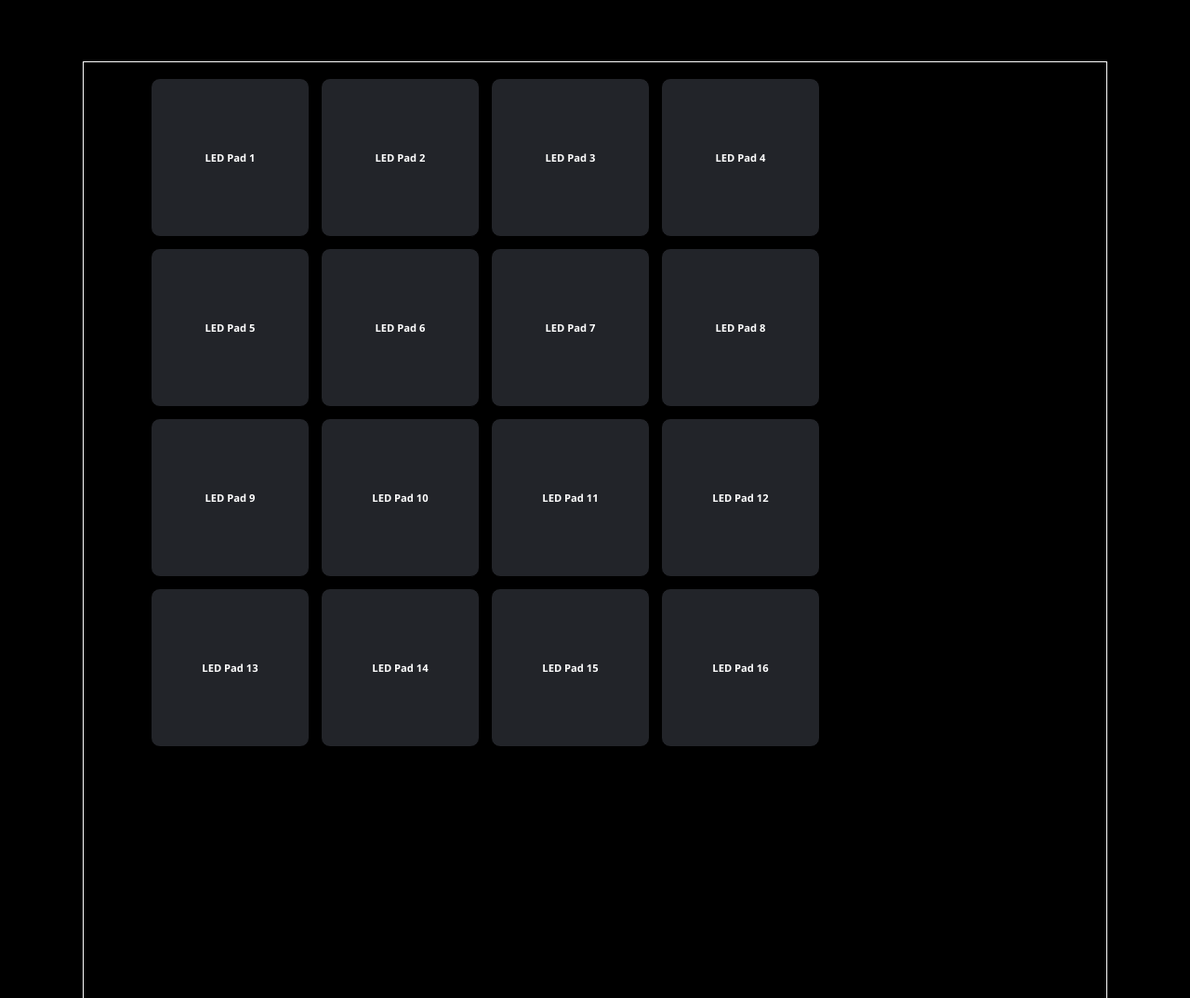
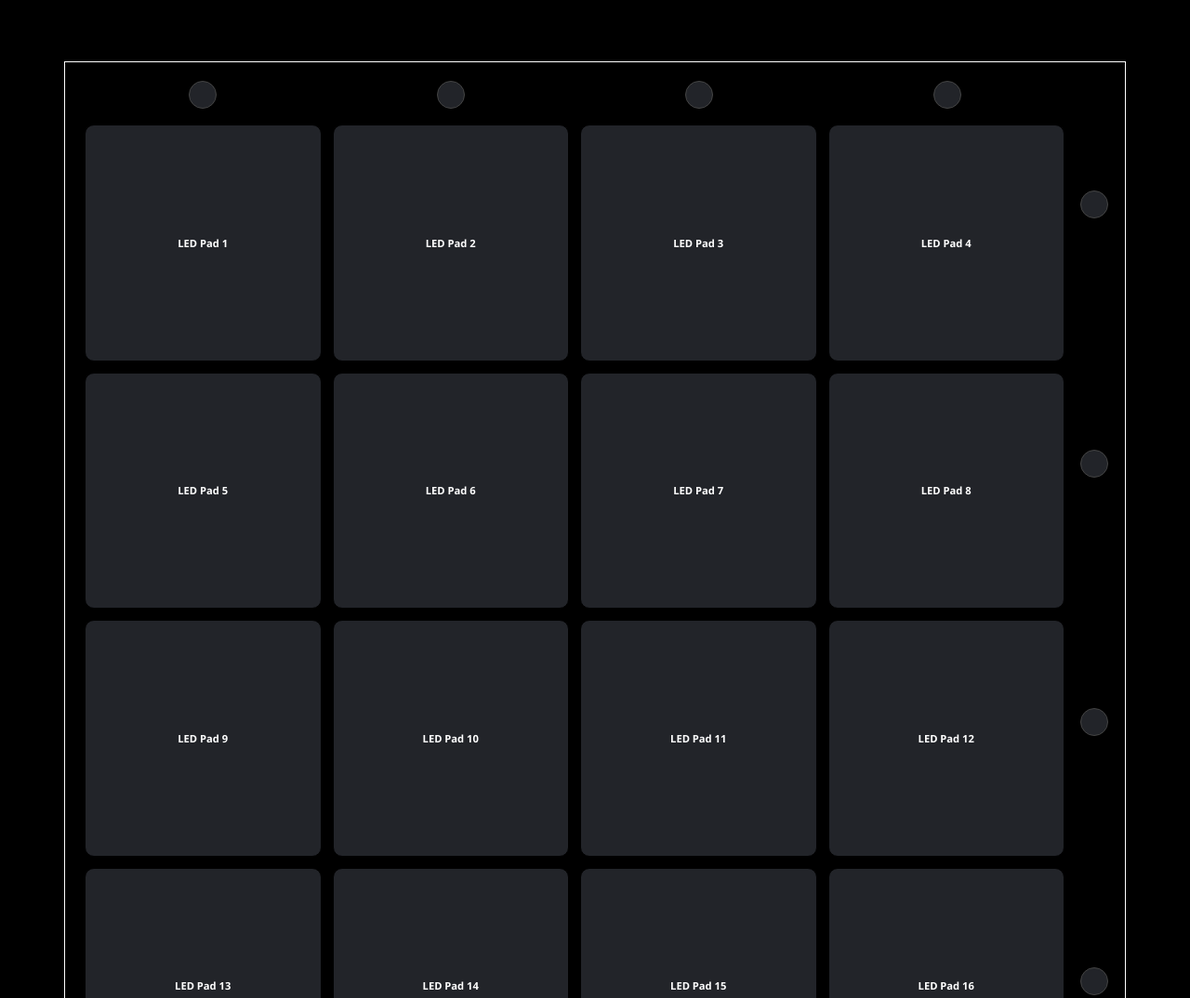
Before and after one commit to AparCode/aparfolio, a website: page index.html in a window 1280 px wide. Shown: the top 1074 px of the page at 93% size. Drawn offline with Linux system fonts and the light colour scheme.

Commit message:
fixed the design

```diff
--- a/index.html
+++ b/index.html
@@ -11,8 +11,16 @@
         <div class = "container-frame">
             <div class="container">
                 <div class="top-controls">
+                    <button class="button"></button>
+                    <button class="button"></button>
+                    <button class="button"></button>
+                    <button class="button"></button>
                 </div>
                 <div class="side-controls">
+                    <button class="button"></button>
+                    <button class="button"></button>
+                    <button class="button"></button>
+                    <button class="button"></button>
                 </div>
                 <div class="led-pads">
                     <div class="pad">
--- a/style.css
+++ b/style.css
@@ -40,18 +40,18 @@ h1{
 
 .container{
     width: clamp(360px, 92vw, 1100px);
-    max-height: 92vh;
     margin-inline: auto;
     display:grid;
-    min-height: 80vmin;
-    grid-template-columns: minmax(0, 1fr) 220px;
-    grid-template-rows: auto minmax(0, 1fr);
+    min-height: auto;
+    grid-template-columns: repeat(4, minmax(0, 1fr)) auto;
+    grid-template-rows: auto auto;
     grid-template-areas:
-    "top top"
-    "pads side";
+    "top top top top side"
+    "pads pads pads pads side";
     gap: 16px;
+    padding: 20px 20px 0 20px;
     border: 14px;
-    overflow: hidden;
+    overflow: auto;
 }
 
 .container > *{
@@ -65,7 +65,7 @@ h1{
     min-height: 0;
     display:grid;
     place-items: center;
-    padding:clamp(0.4rem, 0.9vmin, 0.9rem);
+    padding:clamp(1.2rem, 2.5vmin, 2rem);
     border: 1px solid black;
     border-radius: 10px;
     background-color: #222429;
@@ -74,22 +74,40 @@ h1{
 
 .top-controls {
     grid-area: top;
+    display: grid;
+    grid-template-columns: repeat(4, minmax(0, 1fr));
+    gap: 12px;
+    justify-items: center;
+    padding: 0;
+}
+
+.button{
+    width: clamp(30px, 3.5vmin, 60px);
+    height: clamp(30px, 3.5vmin, 60px);
+    aspect-ratio: 1/1;
+    border-radius: 50%;
+    background-color: #222429;
+    border: 1px solid #444;
+    cursor: pointer;
 }
 
 .led-pads{
-    grid-area:pads;
+    grid-area: pads;
     display:grid;
     border: 1px solid black;
     grid-template-columns: repeat(4, minmax(0, 1fr));
     grid-template-rows: repeat(4, minmax(0, 1fr));
-    gap: clamp(6px, 1.2vmin, 15px);
-    width: min(100%, 720px);
-    justify-self: center;
+    gap: 12px;
     aspect-ratio: 1/1;
-    margin-inline: auto;
-    gap: 12px
 }
 
 .side-controls{
-    grid-area:side;
+    grid-area: side;
+    display: grid;
+    grid-template-columns: 1fr;
+    grid-template-rows: repeat(4, minmax(0, 1fr));
+    gap: 12px;
+    width: clamp(24px, 3.5vmin, 60px);
+    justify-self: center;
+    align-items: center;
 }
```
